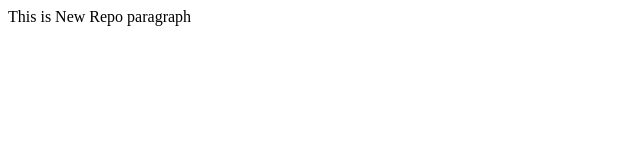
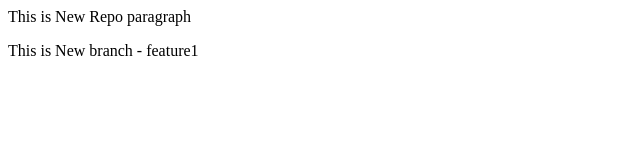
Before and after one commit to vaibhavpatil4345/localRepo, a plain HTML site: page index.html in a window 1280 px wide. Shown: the whole page, without its empty margins (0-640 px from the left). Drawn offline with Linux system fonts and the light colour scheme.

Commit message:
updted feature 1

```diff
--- a/index.html
+++ b/index.html
@@ -1 +1,2 @@
 <p>This is New Repo paragraph</p>
+<p>This is New branch - feature1</p>
```
